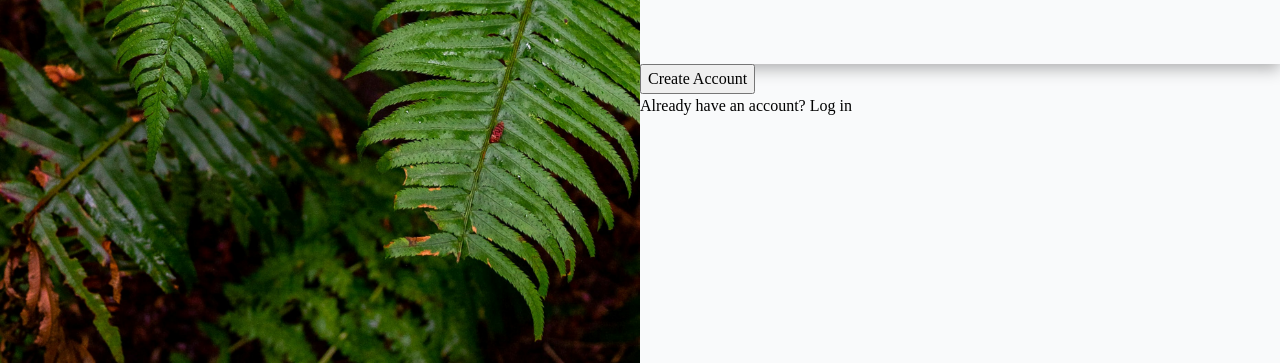
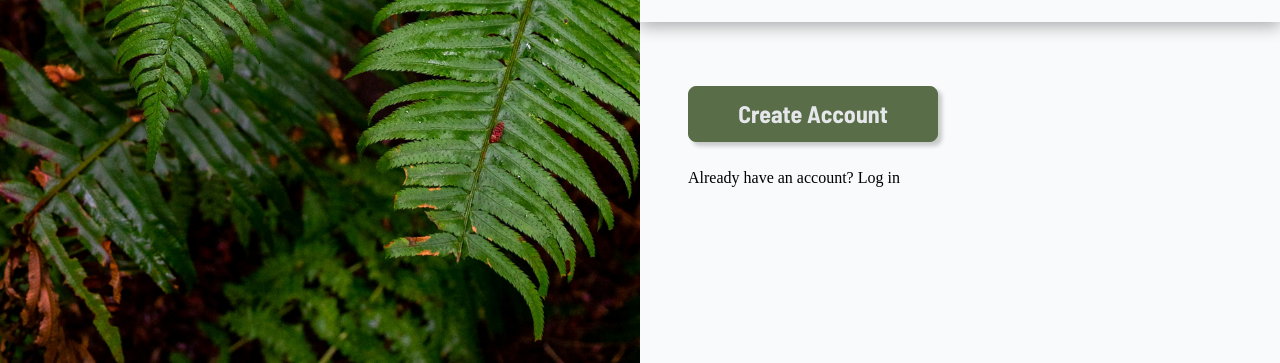
Before and after one commit to TheFutaBandit/login_page_form, a plain HTML site: page index.html in a window 1280 px wide. Shown: the part 597-960 px from the top of the page. Drawn offline with Linux system fonts and the light colour scheme; files whose address does not match are found by name.

Commit message:
Footer Login Button Done
Button Implemented

```diff
--- a/styles.css
+++ b/styles.css
@@ -127,3 +127,41 @@ body {
     max-width: 800px;
     line-height: 1.1;
 }
+
+
+
+
+
+
+
+
+
+
+
+
+
+.login .foot {
+    display: flex;
+    flex-direction: column;
+    padding-left: 48px;
+    padding-top: 64px;
+    gap: 24px;
+}
+
+.foot button[type="submit"] {
+    font-family: "Barlow Semi Condensed", sans-serif;
+    border: 1px var(--button_color) solid;
+    border-radius: 8px;
+    color: var(--input_border_color);
+    /* border-radius: 2%; */
+    background-color: var(--button_color);
+    font-weight: 700;
+    font-size: 24px;
+    max-width: 250px;
+    min-height: 56px;
+    box-shadow: 4px 4px 4px rgb(0, 0, 0, 0.2);
+}
+
+.foot button[type="submit"]:hover {
+    cursor: pointer;
+}
```
